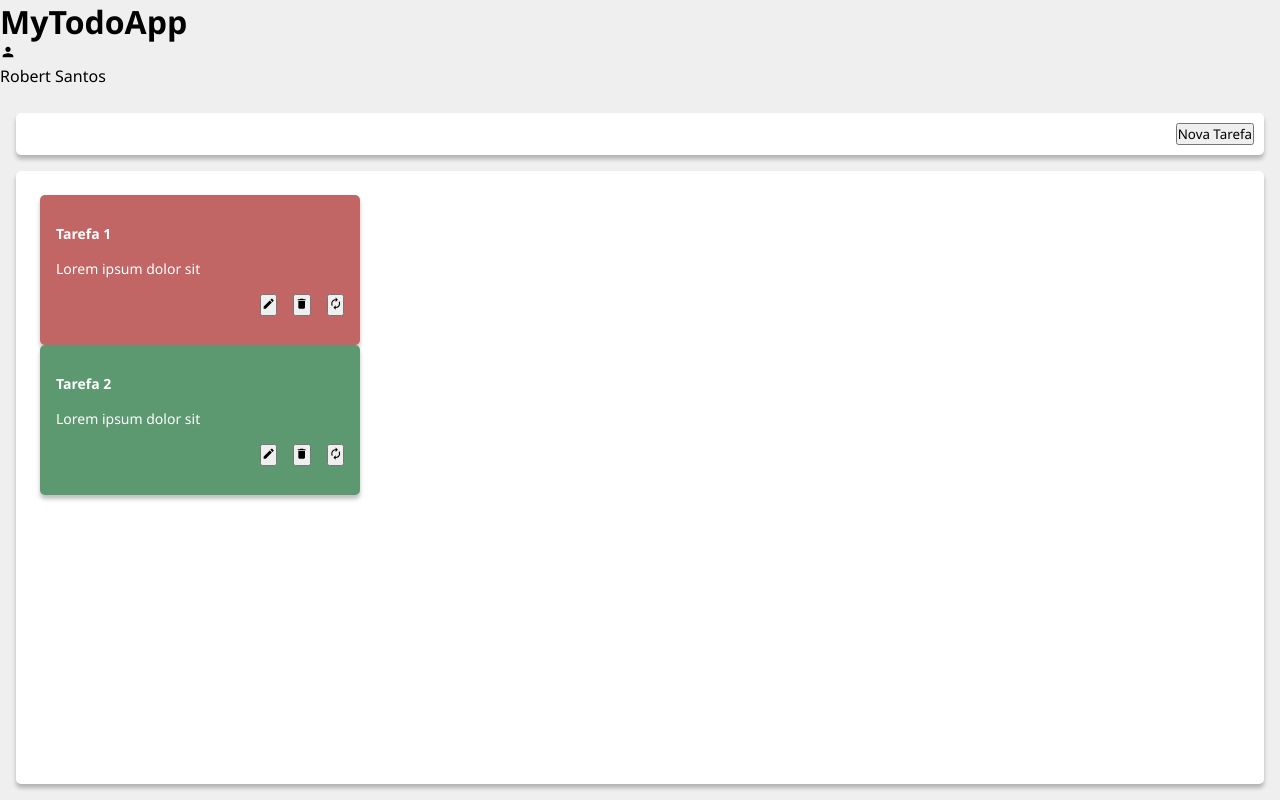
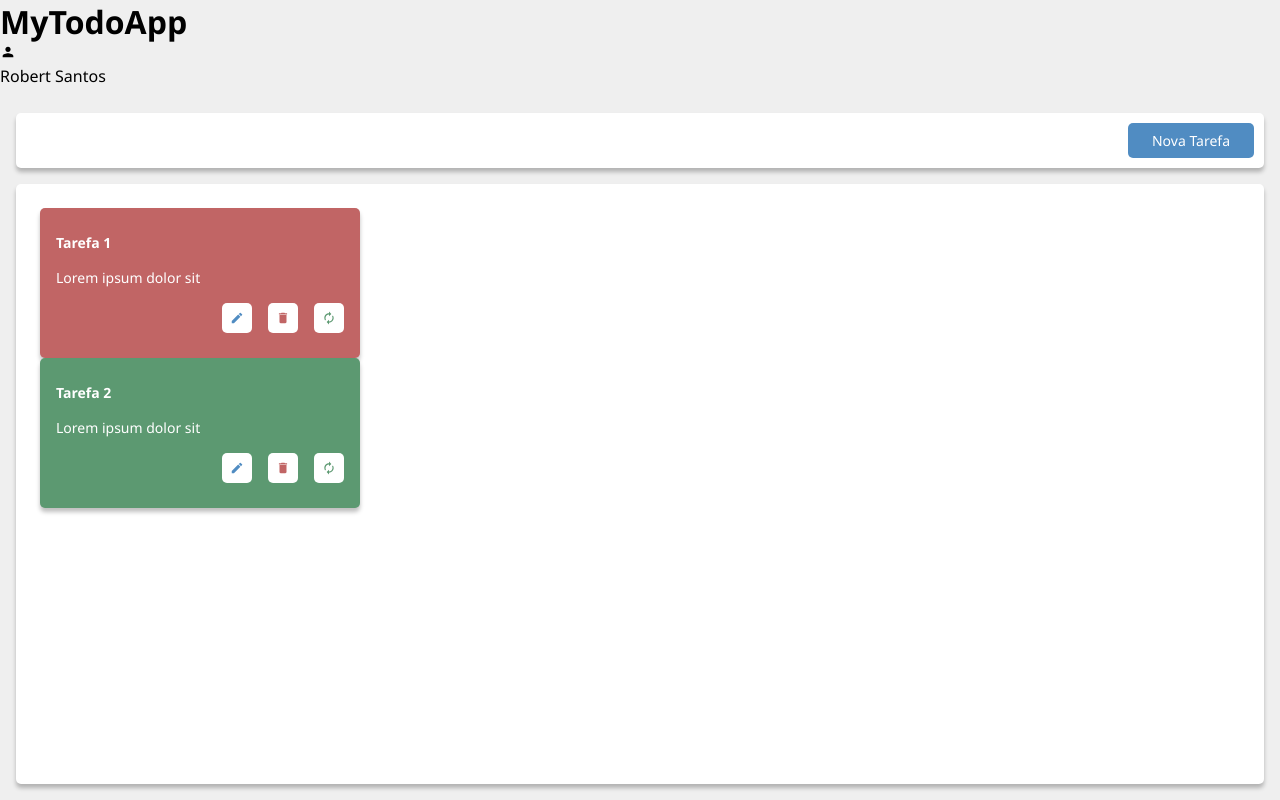
Before and after one commit to robertsantosti/mytodoapp, a React (Vite) app: page / in a window 1280 px wide. Built offline with nearby package versions, Linux system fonts and the light colour scheme.

Commit message:
Estilizando Botão com Styled Components

```diff
--- a/src/components/button/ButtonComponent.jsx
+++ b/src/components/button/ButtonComponent.jsx
@@ -1,10 +1,11 @@
 import PropTypes from 'prop-types'
+import * as Styled from './ButtonComponent.style';
 
-export const ButtonComponent = ({onClick, disabled, loading, children, type = 'button'}) => {
+export const ButtonComponent = ({onClick, disabled, loading, children, type = 'button', color, bg, simetric = false}) => {
   return (
-    <button onClick={onClick} disabled={disabled} type={type}>
+    <Styled.Button $color={color} $bg={bg} $simetric={simetric} onClick={onClick} disabled={disabled} type={type}>
       { loading ? 'Carregando' : children }
-    </button>
+    </Styled.Button>
   )
 }
 
@@ -14,4 +15,7 @@
   onClick: PropTypes.func,
   disabled: PropTypes.bool,
   type: PropTypes.string,
+  color: PropTypes.string,
+  bg: PropTypes.string,
+  simetric: PropTypes.bool
 }
--- a/src/components/button/ButtonComponent.style.jsx
+++ b/src/components/button/ButtonComponent.style.jsx
@@ -0,0 +1,27 @@
+import styled from 'styled-components'
+import PropTypes from 'prop-types'
+import { StyleUtils } from '../../utils/style'
+
+const colors = StyleUtils.Colors;
+
+export const Button = styled.button`
+  display: flex;
+  padding: ${({$simetric}) => $simetric ? '8px' : '8px 24px'};
+  justify-content: center;
+  align-items: center;
+  gap: 10px;
+  border: 0;
+  border-radius: 5px;
+  background: ${({$bg}) => !$bg ? colors.primary : $bg};
+  color: ${({$color}) => !$color ? '#FFFFFF' : $color};
+  font-size: 14px;
+  font-style: normal;
+  font-weight: 400;
+  line-height: normal;
+`
+
+Button.propTypes = {
+  $color: PropTypes.string,
+  $bg: PropTypes.string,
+  $simetric: PropTypes.bool
+}
--- a/src/components/card/CardComponent.jsx
+++ b/src/components/card/CardComponent.jsx
@@ -4,6 +4,7 @@
 import { useNavigate } from "react-router-dom"
 
 import * as Styled from './CardComponent.style';
+import { StyleUtils } from "../../utils/style";
 
 
 export const CardComponent = ({ todo }) => {
@@ -27,13 +28,13 @@
       <Styled.Title>{ title }</Styled.Title>
       <Styled.Description>{ description }</Styled.Description>
       <Styled.Actions>
-        <ButtonComponent onClick={handleEdit}>
+        <ButtonComponent bg='#FFF' color={StyleUtils.Colors.primary} simetric={true} onClick={handleEdit}>
           <MdEdit/>
         </ButtonComponent>
-        <ButtonComponent onClick={handleDelete}>
+        <ButtonComponent bg='#FFF' color={StyleUtils.Colors.danger} simetric={true} onClick={handleDelete}>
           <MdDelete/>
         </ButtonComponent>
-        <ButtonComponent onClick={changeStatus}>
+        <ButtonComponent bg='#FFF' color={StyleUtils.Colors.success} simetric={true} onClick={changeStatus}>
           <MdAutorenew/>
         </ButtonComponent>
       </Styled.Actions>
```
